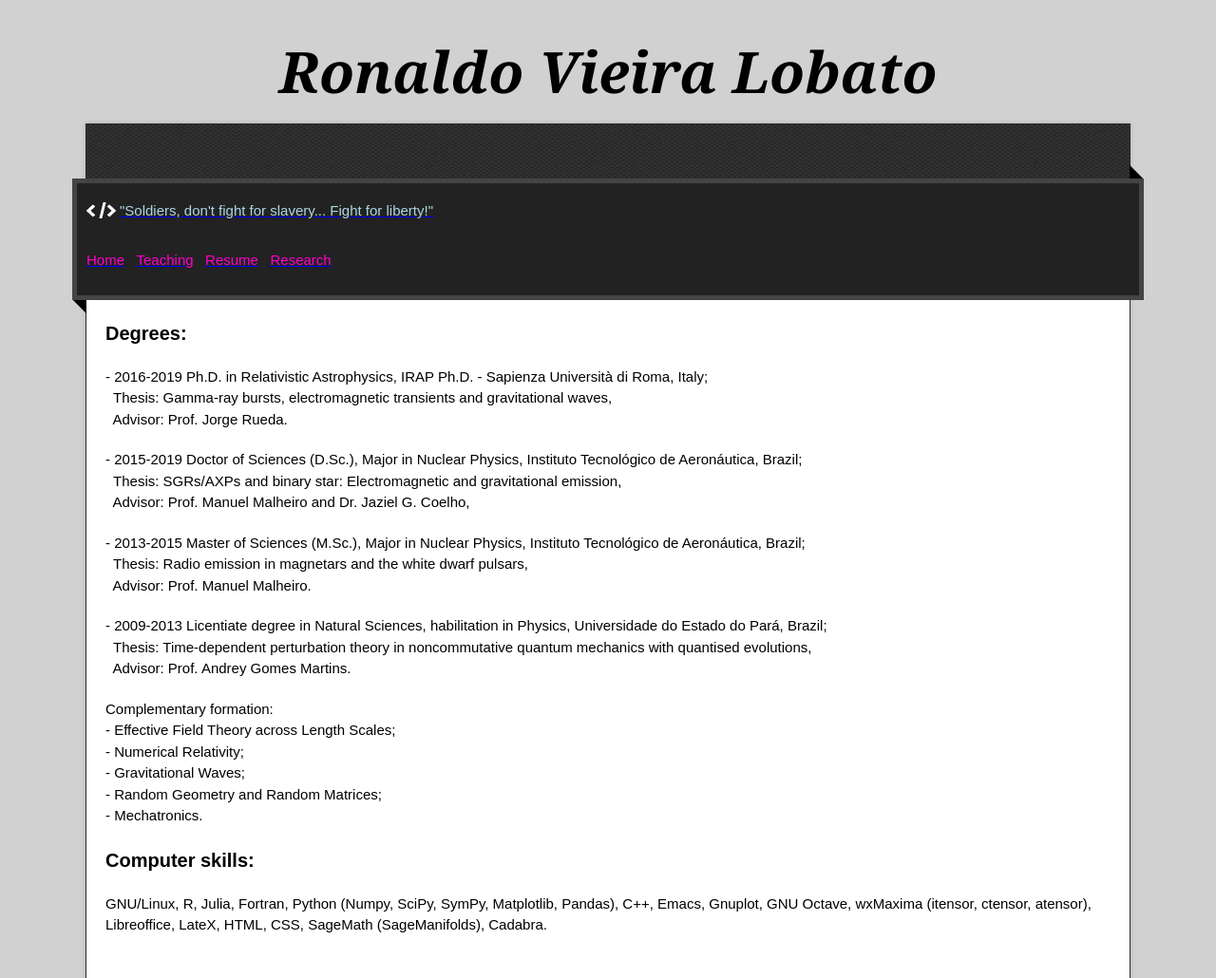
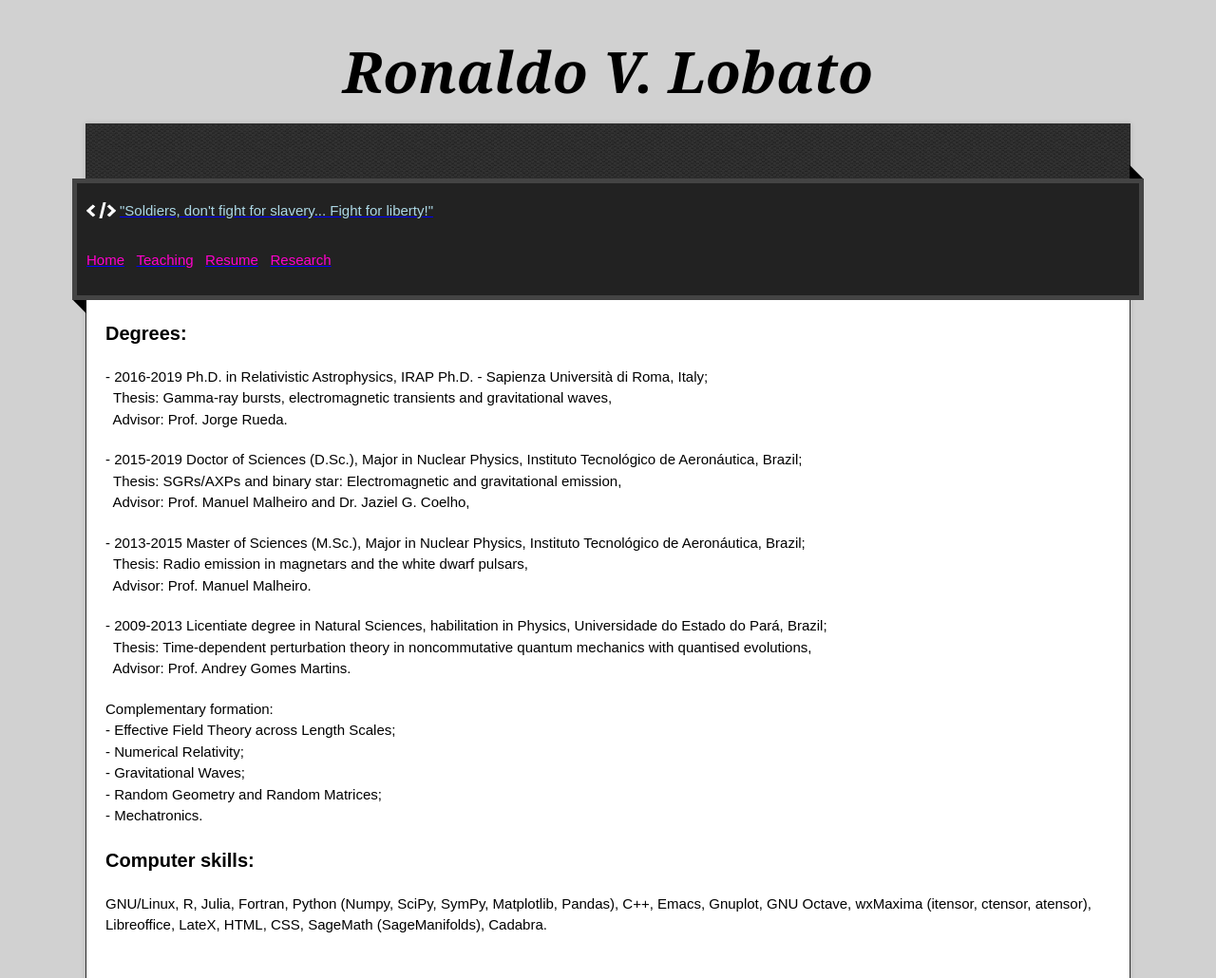
Before and after one commit to rvlobato/resume, a plain HTML site: page index.html in a window 1280 px wide. Shown: the top 1030 px of the page at 95% size. Drawn offline with nearby package versions, Linux system fonts and the light colour scheme.

Commit message:
index.html

```diff
--- a/index.html
+++ b/index.html
@@ -22,7 +22,7 @@
 
   <div class="wrapper">
     <header>
-      <h1 class="title">Ronaldo Vieira Lobato</h1>
+      <h1 class="title">Ronaldo V. Lobato</h1>
     </header>
     <div id="container">
       <p class="tagline"></p>
```
